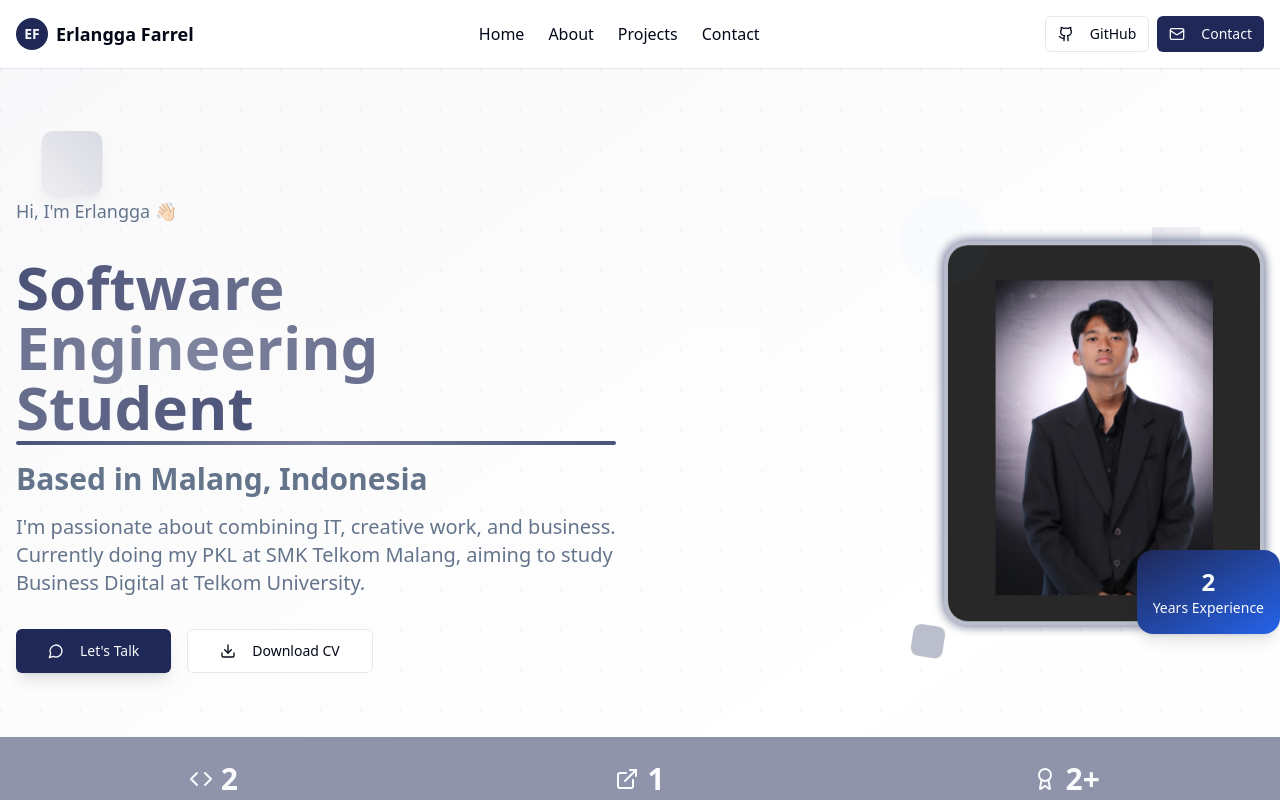
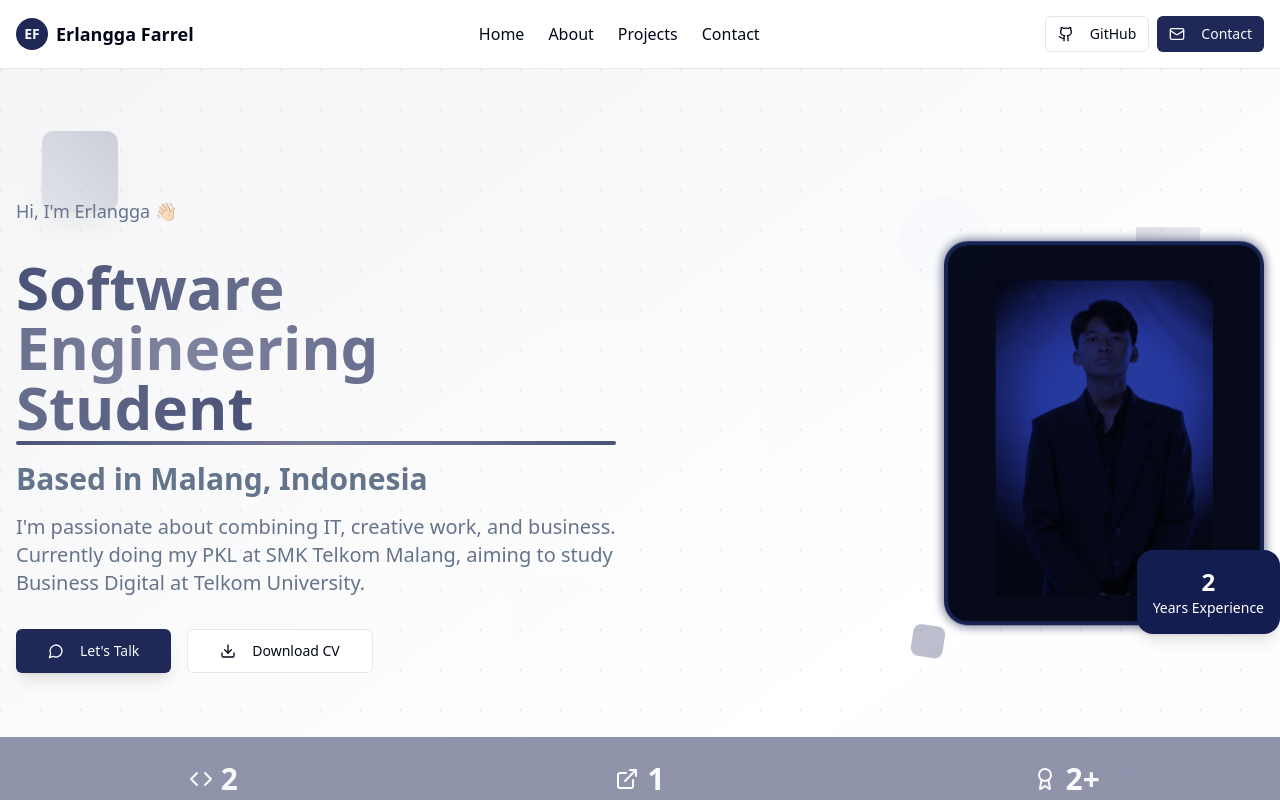
Before and after one commit to farrelshaq/farrel-portfolio-showcase, a React (Vite) app: page / in a window 1280 px wide. Shown: the top 800 px of the page. Built offline with nearby package versions, Linux system fonts and the light colour scheme.

Commit message:
Fix: Improve design and content
- Improved element clarity and size.
- Updated photo color and text color.
- Updated the footer.

```diff
--- a/src/pages/Index.tsx
+++ b/src/pages/Index.tsx
@@ -157,22 +157,22 @@ const Index = () => {
       {/* Hero Section */}
       <section id="home" className="relative py-20 md:py-32 overflow-hidden">
         {/* Animated 3D Background */}
-        <div className="absolute inset-0 z-0 animate-background-shift bg-gradient-to-br from-primary/10 via-transparent to-primary/5">
+        <div className="absolute inset-0 z-0 animate-background-shift bg-gradient-to-br from-primary/15 via-transparent to-primary/10">
           {/* Floating geometric shapes */}
-          <div className="absolute top-20 left-10 w-16 h-16 bg-gradient-to-br from-primary/30 to-primary/10 rounded-xl animate-float-3d shadow-lg"></div>
-          <div className="absolute top-40 right-20 w-12 h-12 bg-gradient-to-br from-primary/20 to-primary/5 rotate-45 animate-float delay-1000 shadow-md"></div>
-          <div className="absolute bottom-32 left-20 w-20 h-20 bg-gradient-to-br from-primary/25 to-primary/8 rounded-full animate-pulse shadow-lg"></div>
-          <div className="absolute bottom-20 right-40 w-8 h-8 bg-gradient-to-br from-primary/35 to-primary/15 rounded-full animate-orbit"></div>
+          <div className="absolute top-20 left-10 w-20 h-20 bg-gradient-to-br from-primary/40 to-primary/20 rounded-xl animate-float-3d shadow-xl"></div>
+          <div className="absolute top-40 right-20 w-16 h-16 bg-gradient-to-br from-primary/30 to-primary/15 rotate-45 animate-float delay-1000 shadow-lg"></div>
+          <div className="absolute bottom-32 left-20 w-24 h-24 bg-gradient-to-br from-primary/35 to-primary/18 rounded-full animate-pulse shadow-xl"></div>
+          <div className="absolute bottom-20 right-40 w-12 h-12 bg-gradient-to-br from-primary/45 to-primary/25 rounded-full animate-orbit"></div>
 
           {/* Grid pattern overlay */}
-          <div className="absolute inset-0 opacity-10" style={{
+          <div className="absolute inset-0 opacity-15" style={{
             backgroundImage: `radial-gradient(circle at 1px 1px, #131D4F 1px, transparent 0)`,
             backgroundSize: '40px 40px'
           }}></div>
 
           {/* Gradient orbs */}
-          <div className="absolute top-1/3 left-1/4 w-32 h-32 bg-gradient-radial from-primary/20 to-transparent rounded-full blur-xl animate-pulse"></div>
-          <div className="absolute bottom-1/3 right-1/4 w-24 h-24 bg-gradient-radial from-primary/15 to-transparent rounded-full blur-lg animate-float-3d"></div>
+          <div className="absolute top-1/3 left-1/4 w-40 h-40 bg-gradient-radial from-primary/30 to-transparent rounded-full animate-pulse"></div>
+          <div className="absolute bottom-1/3 right-1/4 w-32 h-32 bg-gradient-radial from-primary/25 to-transparent rounded-full animate-float-3d"></div>
         </div>
 
         {/* Overlay for better text readability */}
@@ -276,14 +276,14 @@ const Index = () => {
 
             <div className="flex-1 flex justify-center lg:justify-end">
               <div className="relative animate-float">
-                <div className="w-80 h-96 rounded-3xl overflow-hidden border-4 border-primary/30 shadow-2xl animate-pulse-glow">
+                <div className="w-80 h-96 rounded-3xl overflow-hidden border-4 border-primary/40 shadow-2xl animate-pulse-glow" style={{ backgroundColor: '#131D4F' }}>
                   <img
                     src="/lovable-uploads/29d5b6a7-d92e-4a10-b69a-7ce5683e06c2.png"
                     alt="Erlangga Farrel Shaquille"
-                    className="w-full h-full object-cover hover:scale-105 transition-transform duration-700"
+                    className="w-full h-full object-cover hover:scale-105 transition-transform duration-700 mix-blend-overlay"
                   />
                 </div>
-                <div className="absolute -bottom-4 -right-4 bg-gradient-to-br from-primary to-blue-600 text-primary-foreground p-4 rounded-2xl shadow-lg animate-bounce">
+                <div className="absolute -bottom-4 -right-4 text-white p-4 rounded-2xl shadow-lg animate-bounce" style={{ backgroundColor: '#131D4F' }}>
                   <div className="text-center">
                     <div className="text-2xl font-bold">2</div>
                     <div className="text-sm">Years Experience</div>
@@ -765,8 +765,7 @@ const Index = () => {
       <footer className="py-8 border-t">
         <div className="container mx-auto px-4">
           <div className="text-center text-muted-foreground">
-            <p>&copy; 2024 Erlangga Farrel Shaquille. All rights reserved.</p>
-            <p className="mt-2 text-sm">Made with ❤️ and dedication</p>
+            <p>&copy; 2025 Erlangga Farrel Shaquille. All rights reserved.</p>
           </div>
         </div>
       </footer>
```
